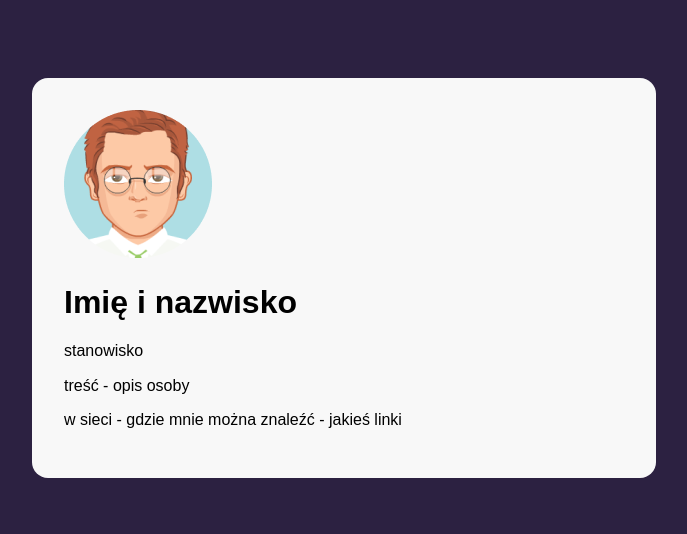
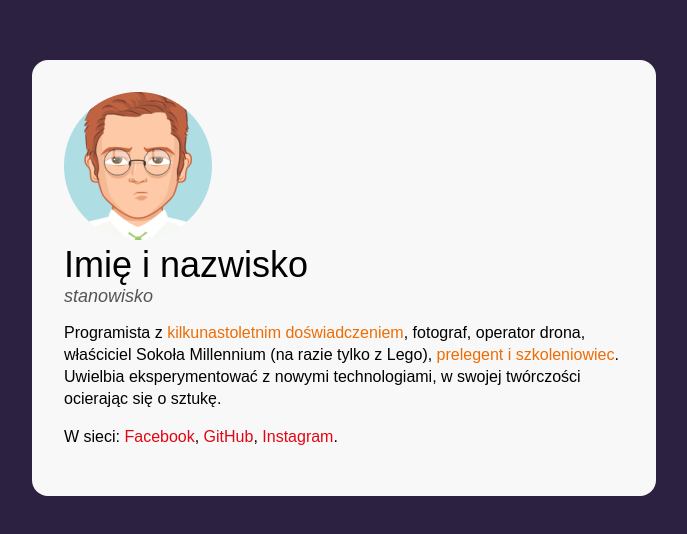
Before and after one commit to konradbujas/business-card, a plain HTML site: page index.html in a window 1280 px wide. Shown: the part 122-656 px from the top of the page, without its empty margins (296-983 px from the left). Drawn offline with Linux system fonts and the light colour scheme.

Commit message:
BEM styles

```diff
--- a/index.html
+++ b/index.html
@@ -10,14 +10,28 @@
   </head>
   <body>
     <main class="main">
-      <article>
-        <img src="avatar.png" alt="Zdjęcie Imię i nazwisko" />
-        <header>
-          <h1>Imię i nazwisko</h1>
-          <p>stanowisko</p>
+      <article class="person">
+        <img
+          class="person__picture"
+          src="avatar.png"
+          alt="Zdjęcie Imię i nazwisko"
+        />
+        <header class="person__info">
+          <h1 class="person__name">Imię i nazwisko</h1>
+          <p class="person__position">stanowisko</p>
         </header>
-        <p>treść - opis osoby</p>
-        <p>w sieci - gdzie mnie można znaleźć - jakieś linki</p>
+        <p class="person__description">
+          Programista z <strong class="special">kilkunastoletnim doświadczeniem</strong>, fotograf, operator
+          drona, właściciel Sokoła Millennium (na razie tylko z Lego), <strong class="special">prelegent
+          i szkoleniowiec</strong>. Uwielbia eksperymentować z nowymi technologiami, w
+          swojej twórczości ocierając się o sztukę.
+        </p>
+        <p class="person__description">
+            W sieci:
+            <a class="person__link" href="#">Facebook</a>,
+            <a class="person__link"  href="#">GitHub</a>,
+            <a class="person__link"  href="#">Instagram</a>.
+        </p>
       </article>
     </main>
   </body>
--- a/style.css
+++ b/style.css
@@ -24,3 +24,31 @@ body {
   margin: 16px;
   padding: 32px;
 }
+
+.person{
+
+}
+
+.person__description{
+    font-size: 16px;
+    line-height: 22px;
+}
+.person__link{
+    color: #E20613;
+    text-decoration: none;
+}
+.person__name{
+    font-size: 36px;
+    margin: 0;
+    font-weight: normal;
+}
+.person__position{
+    font-size: 18px;
+    margin: 0;
+    font-style: italic;
+    color: #545454;
+}
+.special{
+    color: #ED6D05;
+    font-weight: normal;
+}
```
